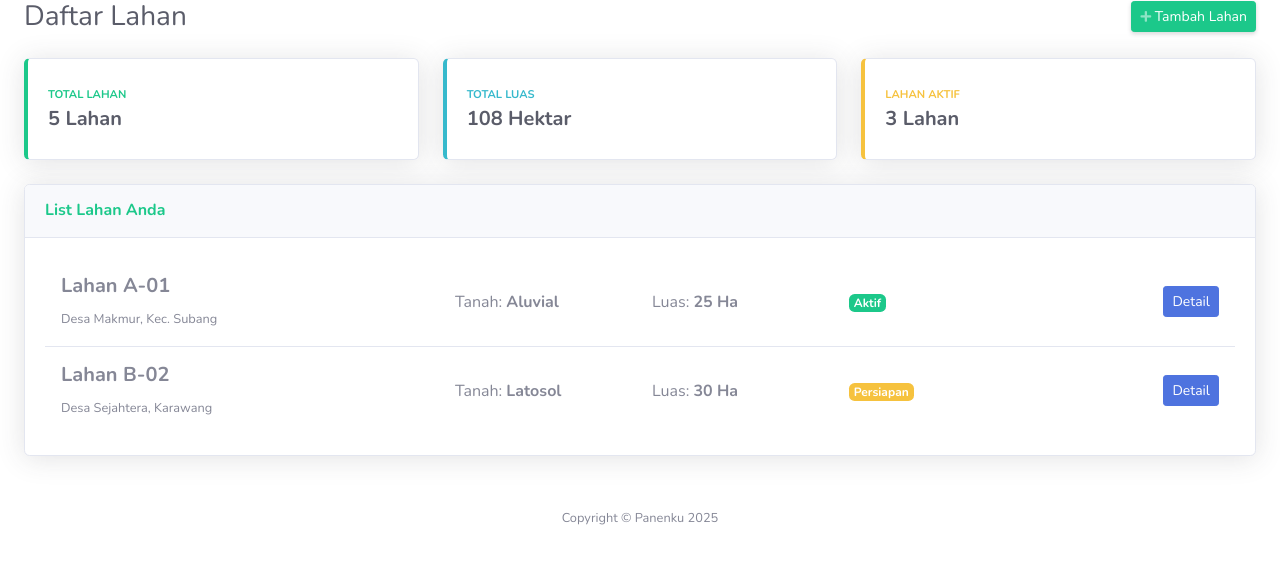
After one commit to madiduts/panenku_ci, a PHP site: the page made by application/views/petani/v_lahan.php in a window 1280 px wide. The commit adds this page. Shown: the top 564 px of the page. Run offline with PHP 8.4, Linux system fonts and the light colour scheme; the template is opened without the code that fills it, so the values that code supplies are empty; some libraries are stand-ins or nearby versions.

Commit message:
ubah error

```diff
--- /dev/null
+++ b/application/views/petani/v_lahan.php
@@ -0,0 +1,65 @@
+<div class="container-fluid">
+    <div class="d-sm-flex align-items-center justify-content-between mb-4">
+        <h1 class="h3 mb-0 text-gray-800">Daftar Lahan</h1>
+        <a href="#" class="btn btn-sm btn-success shadow-sm"><i class="fas fa-plus fa-sm text-white-50"></i> Tambah Lahan</a>
+    </div>
+
+    <div class="row mb-4">
+        <div class="col-md-4">
+            <div class="card border-left-success shadow h-100 py-2">
+                <div class="card-body">
+                    <div class="text-xs font-weight-bold text-success text-uppercase mb-1">Total Lahan</div>
+                    <div class="h5 mb-0 font-weight-bold text-gray-800">5 Lahan</div>
+                </div>
+            </div>
+        </div>
+         <div class="col-md-4">
+            <div class="card border-left-info shadow h-100 py-2">
+                <div class="card-body">
+                    <div class="text-xs font-weight-bold text-info text-uppercase mb-1">Total Luas</div>
+                    <div class="h5 mb-0 font-weight-bold text-gray-800">108 Hektar</div>
+                </div>
+            </div>
+        </div>
+         <div class="col-md-4">
+            <div class="card border-left-warning shadow h-100 py-2">
+                <div class="card-body">
+                    <div class="text-xs font-weight-bold text-warning text-uppercase mb-1">Lahan Aktif</div>
+                    <div class="h5 mb-0 font-weight-bold text-gray-800">3 Lahan</div>
+                </div>
+            </div>
+        </div>
+    </div>
+
+    <div class="card shadow mb-4">
+        <div class="card-header py-3">
+            <h6 class="m-0 font-weight-bold text-success">List Lahan Anda</h6>
+        </div>
+        <div class="card-body">
+            <div class="p-3 border-bottom">
+                <div class="row align-items-center">
+                    <div class="col-md-4">
+                        <h5 class="font-weight-bold">Lahan A-01</h5>
+                        <small>Desa Makmur, Kec. Subang</small>
+                    </div>
+                    <div class="col-md-2">Tanah: <b>Aluvial</b></div>
+                    <div class="col-md-2">Luas: <b>25 Ha</b></div>
+                    <div class="col-md-2"><span class="badge badge-success">Aktif</span></div>
+                    <div class="col-md-2 text-right"><button class="btn btn-sm btn-primary">Detail</button></div>
+                </div>
+            </div>
+            <div class="p-3">
+                <div class="row align-items-center">
+                    <div class="col-md-4">
+                        <h5 class="font-weight-bold">Lahan B-02</h5>
+                        <small>Desa Sejahtera, Karawang</small>
+                    </div>
+                    <div class="col-md-2">Tanah: <b>Latosol</b></div>
+                    <div class="col-md-2">Luas: <b>30 Ha</b></div>
+                    <div class="col-md-2"><span class="badge badge-warning">Persiapan</span></div>
+                    <div class="col-md-2 text-right"><button class="btn btn-sm btn-primary">Detail</button></div>
+                </div>
+            </div>
+        </div>
+    </div>
+</div>
```
Also changed, not shown: application/controllers/Petani.php (+44 -2 lines), application/views/petani/v_siklus.php (added, +35 -0 lines), application/views/templates/sidebar.php (+26 -6 lines), application/views/petani/v_bantuan.php (added), application/views/petani/v_profil.php (added).
